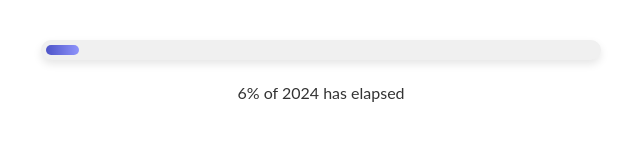
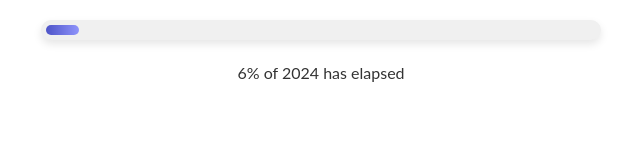
Before and after one commit to dhruvdharamshi/dhruvdharamshi.github.io, a plain HTML site: page index.html in a window 1280 px wide. Shown: the whole page, without its empty margins (319-959 px from the left). Drawn offline with Linux system fonts and the light colour scheme.

Commit message:
Update style.css

```diff
--- a/style.css
+++ b/style.css
@@ -30,5 +30,5 @@ body {
     color: #333; /* Consistent text color */
     max-width: 700px; /* Maximum width of the content area */
     margin: 0 auto; /* Center the content */
-    padding: 20px;
+    #padding: 20px;
 }
```
